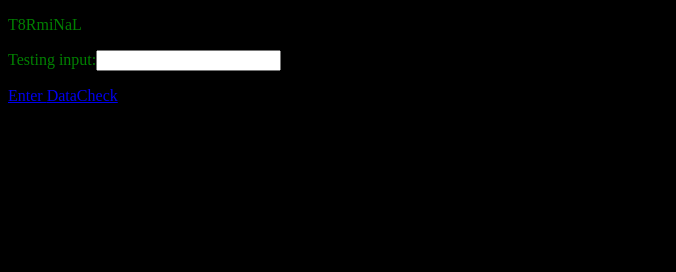
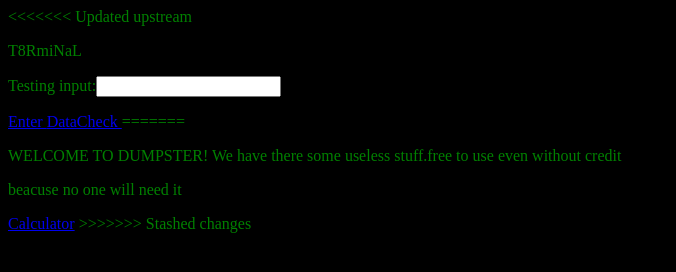
Before and after one commit to ToasterGithubUser/ToasterGithubUser.github.io, a plain HTML site: page index.html in a window 1280 px wide. Shown: the whole page, without its empty margins (0-676 px from the left). Drawn offline with Linux system fonts and the light colour scheme.

Commit message:
Update index.html

```diff
--- a/index.html
+++ b/index.html
@@ -11,6 +11,7 @@
 
 </head>
 <body>
+<<<<<<< Updated upstream
     <script>
         function checkPassword() {
             var password = document.getElementById("passwordBox")
@@ -32,6 +33,13 @@
     <a href="DataBase.html" >
         DataCheck
     </a>
+=======
+<p>WELCOME TO DUMPSTER! We have there some useless stuff.free to use even without credit</p>
+<p>beacuse no one will need it</p>
+
+
+<a href="C:\Users\andre\OneDrive\Документы\GitHub\ToasterGithubUser.github.io\calc.exe" type="application/octet-stream">Calculator</a>
+>>>>>>> Stashed changes
 
 </body>
 </html>
```
